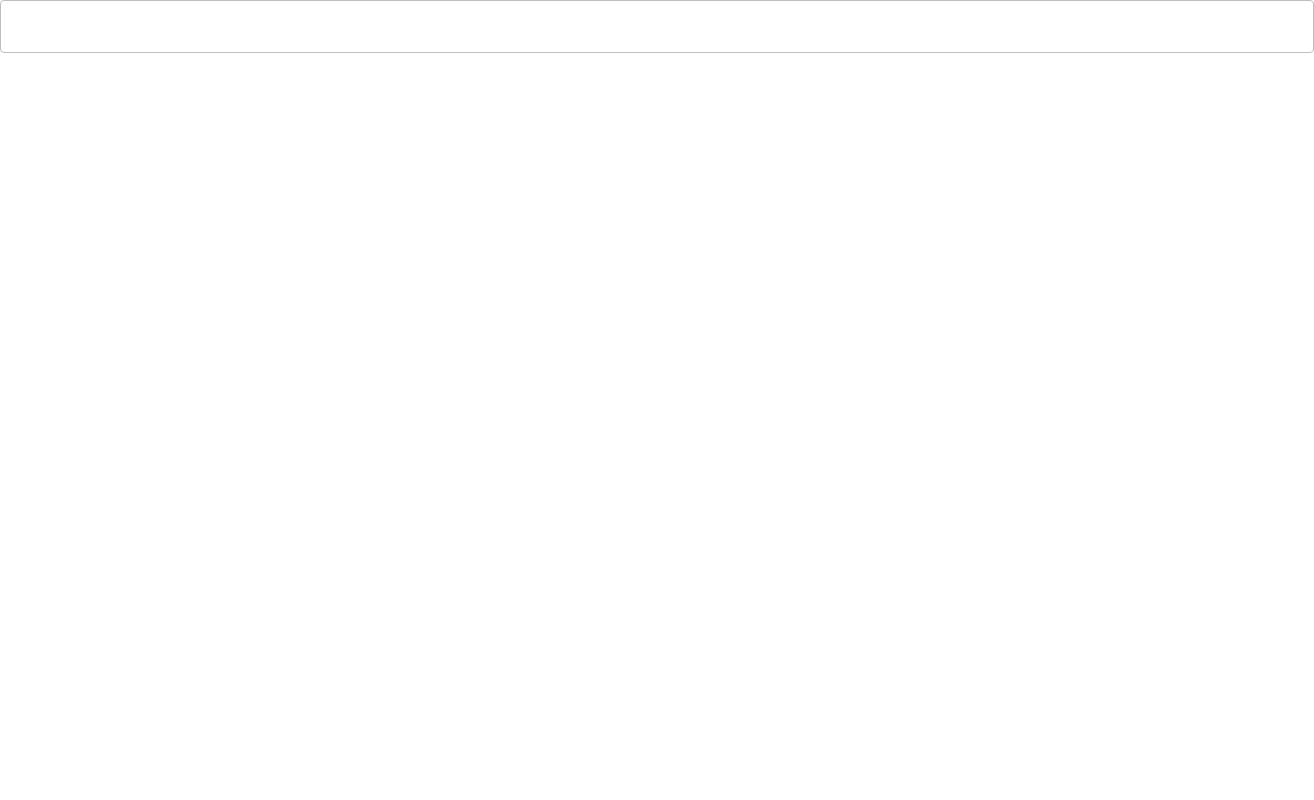
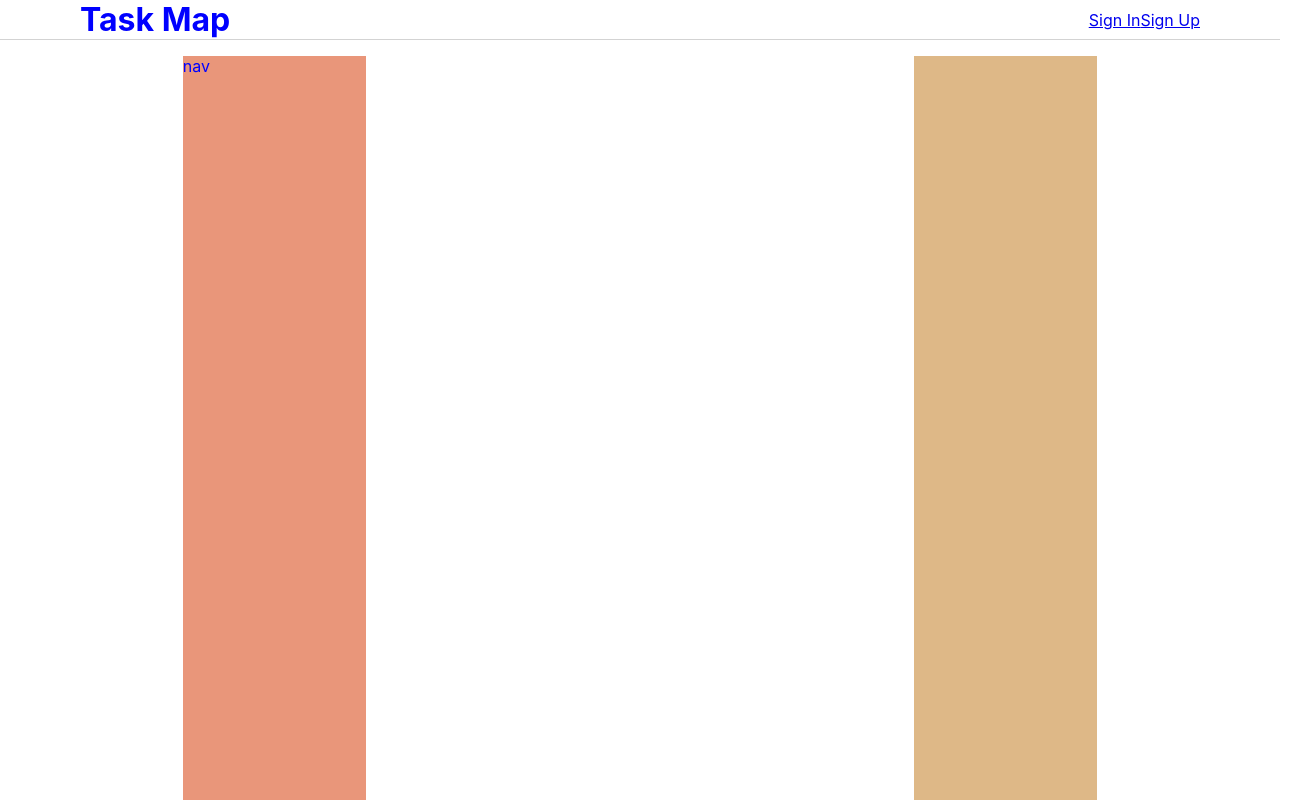
Before and after one commit to UkanaBastreet/task-map, a React (Create React App) app: page / in a window 1280 px wide. Shown: the whole page, 1314 px wide, since content can reach past the window. Built offline with nearby package versions, Linux system fonts and the light colour scheme.

Commit message:
init react router dom + some styles

```diff
--- a/package.json
+++ b/package.json
@@ -12,6 +12,7 @@
     "@types/react-dom": "^18.0.0",
     "react": "^18.2.0",
     "react-dom": "^18.2.0",
+    "react-router-dom": "^6.23.0",
     "react-scripts": "5.0.1",
     "typescript": "^4.4.2",
     "web-vitals": "^2.1.0"
@@ -54,6 +55,7 @@
     "@storybook/react": "^8.0.9",
     "@storybook/react-webpack5": "^8.0.9",
     "@storybook/test": "^8.0.9",
+    "@types/react-router-dom": "^5.3.3",
     "eslint-plugin-storybook": "^0.8.0",
     "prop-types": "15.8.1",
     "storybook": "^8.0.9",
--- a/src/App.css
+++ b/src/App.css
@@ -0,0 +1,47 @@
+.App {
+  display: flex;
+  flex-direction: column;
+  color: var(--main-color);
+}
+header {
+  height: 5%;
+  /* padding: 0 calc(100vw / 7); */
+  padding: 0 5rem;
+  display: flex;
+  align-items: center;
+  justify-content: space-between;
+  border-bottom: 1px solid lightgray;
+
+  /* background-color: coral; */
+}
+main {
+  flex: 1;
+  /* background-color: cadetblue; */
+  display: flex;
+  /* padding: 0 13% ; */
+  padding: 0 calc(100vw / 7);
+  padding-top: 1rem;
+}
+nav {
+  width: calc(100vw / 7);
+  background-color: darksalmon;
+}
+.content {
+  flex: 1;
+  background-color: white;
+}
+aside {
+  width: calc(100vw / 7);
+  background-color: burlywood;
+}
+footer {
+}
+.link {
+  text-decoration: none;
+}
+.link:hover {
+  text-decoration: underline;
+}
+.link:visited {
+  color: black;
+}
--- a/src/App.tsx
+++ b/src/App.tsx
@@ -1,11 +1,26 @@
-import React from "react";
 import "./App.css";
-import Input from "./components/ui/Input/Input";
+import { Link } from "react-router-dom";
+import { TaskList } from "./components/TaskList";
 
 function App() {
   return (
     <div className="App">
-      <Input />
+      <header>
+        <span>
+          <h1>Task Map</h1>
+        </span>
+        <span>
+          <Link to={"/auth"}>Sign In</Link>
+          <Link to={"/registration"}>Sign Up</Link>
+        </span>
+      </header>
+      <main>
+        <nav>nav</nav>
+        <section className="content">
+          <TaskList tasks={[]} />
+        </section>
+        <aside></aside>
+      </main>
     </div>
   );
 }
--- a/src/index.css
+++ b/src/index.css
@@ -1,13 +1,38 @@
+* {
+  margin: 0;
+  padding: 0;
+  box-sizing: border-box;
+}
+html,
+body,
+#root,
+.App {
+  min-height: 100%;
+  height: 100%;
+}
 body {
   margin: 0;
-  font-family: -apple-system, BlinkMacSystemFont, 'Segoe UI', 'Roboto', 'Oxygen',
-    'Ubuntu', 'Cantarell', 'Fira Sans', 'Droid Sans', 'Helvetica Neue',
+  font-family: -apple-system, BlinkMacSystemFont, "Segoe UI", "Roboto", "Oxygen",
+    "Ubuntu", "Cantarell", "Fira Sans", "Droid Sans", "Helvetica Neue",
     sans-serif;
   -webkit-font-smoothing: antialiased;
   -moz-osx-font-smoothing: grayscale;
+  --main-color: black;
+}
+@media (prefers-color-scheme: dark) {
+  body {
+    /* --main-color: black; */
+    /* --main-color: red; */
+  }
+}
+@media (prefers-color-scheme: light) {
+  body {
+    /* --main-color: white; */
+    --main-color: blue;
+  }
 }
 
 code {
-  font-family: source-code-pro, Menlo, Monaco, Consolas, 'Courier New',
+  font-family: source-code-pro, Menlo, Monaco, Consolas, "Courier New",
     monospace;
 }
--- a/src/index.tsx
+++ b/src/index.tsx
@@ -1,13 +1,16 @@
-import React from 'react';
-import ReactDOM from 'react-dom/client';
-import './index.css';
-import App from './App';
+import React from "react";
+import ReactDOM from "react-dom/client";
+import "./index.css";
+import App from "./App";
+import { BrowserRouter } from "react-router-dom";
 
 const root = ReactDOM.createRoot(
-  document.getElementById('root') as HTMLElement
+  document.getElementById("root") as HTMLElement
 );
 root.render(
   <React.StrictMode>
-    <App />
+    <BrowserRouter>
+      <App />
+    </BrowserRouter>
   </React.StrictMode>
 );
```
Also changed, not shown: 2 other files (tests, documents, lock files or other folders).
